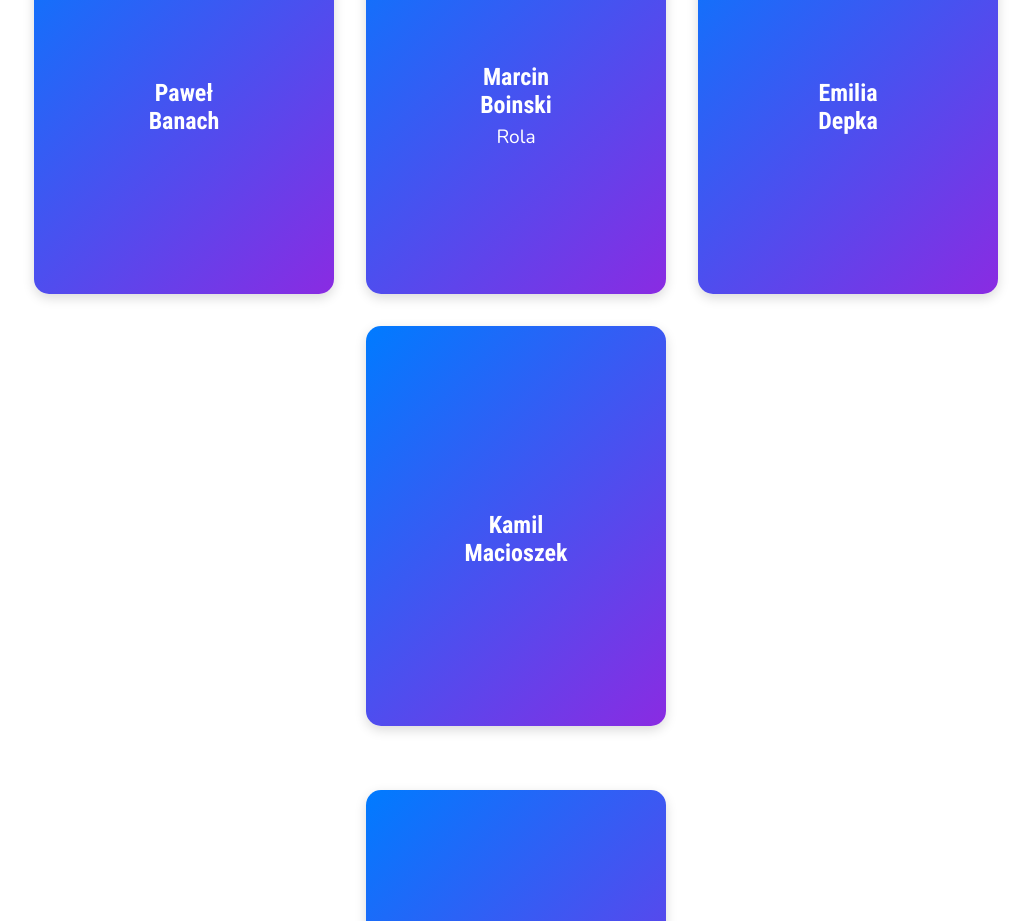
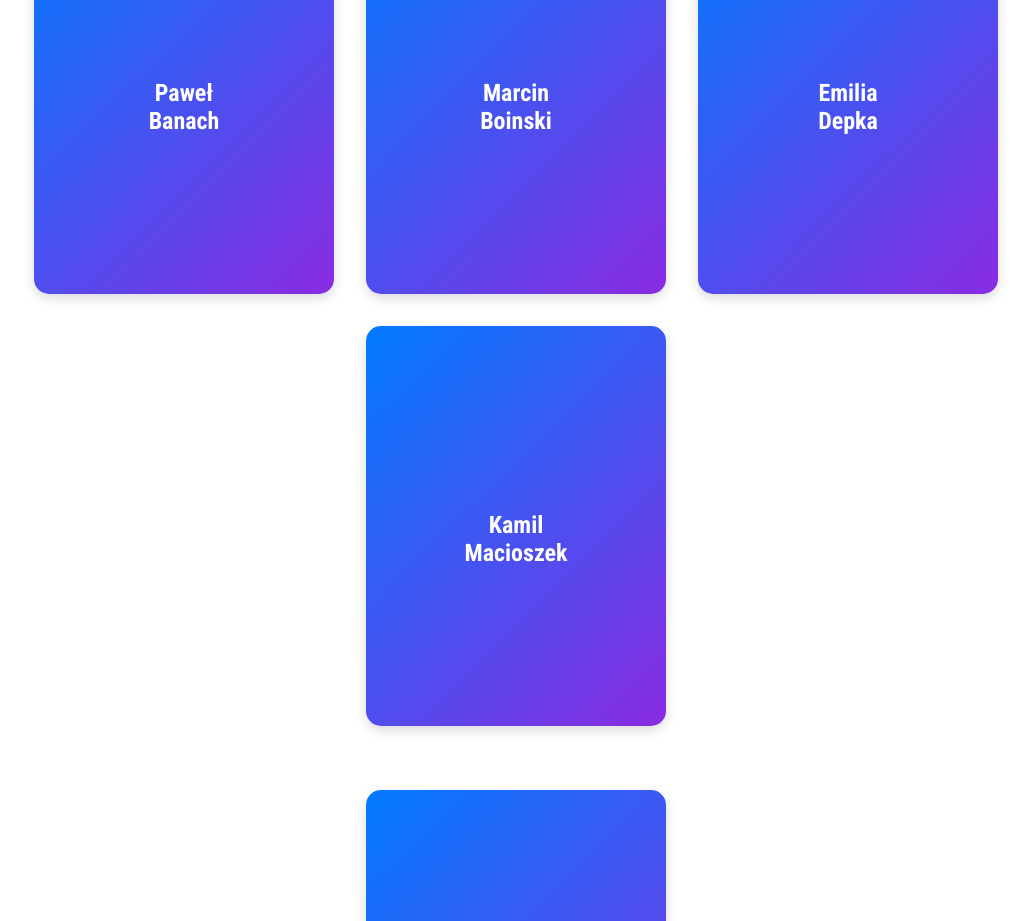
Before and after one commit to Bckro/ProjectWebsite, a React (Vite) app: page / in a window 1280 px wide. Shown: the part 3560-4481 px from the top of the page, without its empty margins (124-1155 px from the left). Built offline with nearby package versions, Linux system fonts and the light colour scheme.

Commit message:
Update Team.jsx

```diff
--- a/src/components/Team.jsx
+++ b/src/components/Team.jsx
@@ -41,7 +41,7 @@ const Team = () => {
                             >
 
                                 <h5>Marcin <br /> Boinski</h5>
-                                <p>Rola</p>
+                                <p></p>
                             </motion.div>
                         </Card.Body>
                     </Card>
```
